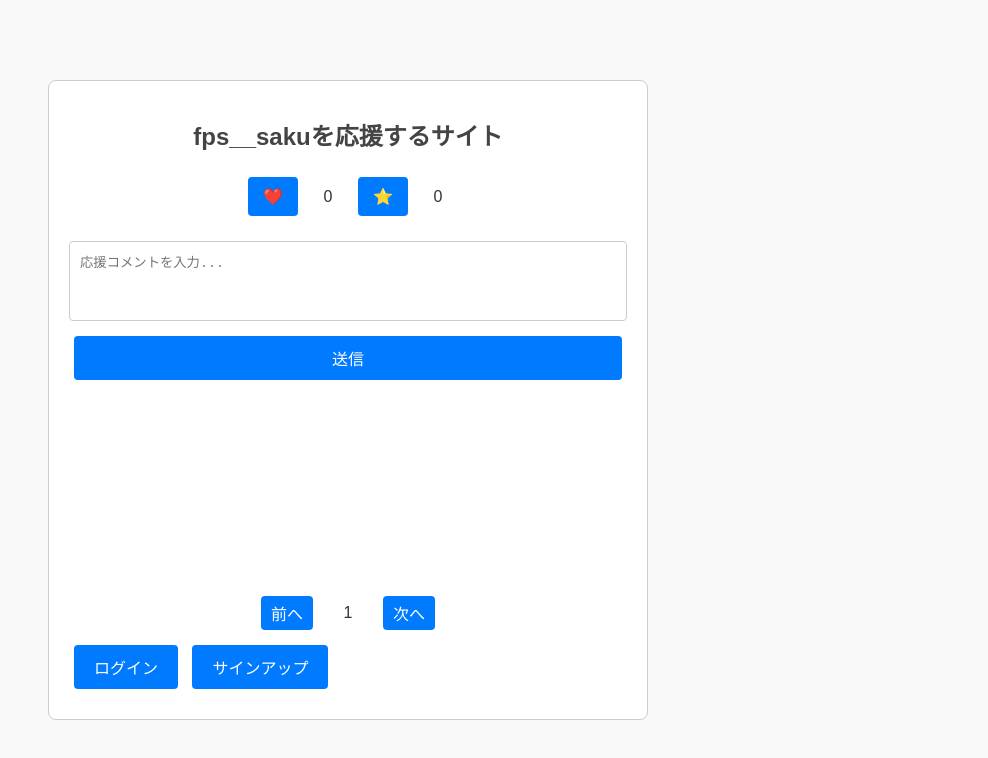
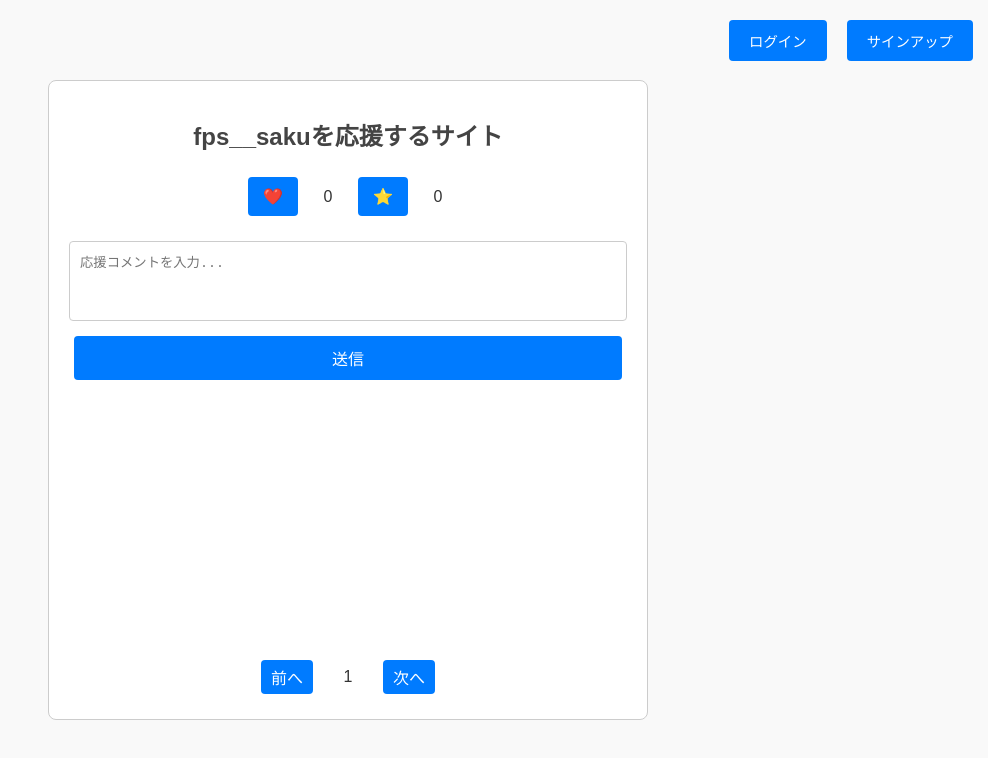
Before and after one commit to yosshiy1308hs/fps__saku_fan, a plain HTML site: page index.html in a window 1280 px wide. Shown: the whole page, without its empty margins (292-1280 px from the left). Drawn offline with nearby package versions, Linux system fonts and the light colour scheme; no server answers.

Commit message:
modified:   styles.css

```diff
--- a/styles.css
+++ b/styles.css
@@ -165,6 +165,29 @@ textarea {
     background-color: #0056b3;
 }
 
+#auth-navigation {
+    position: absolute;
+    top: 10px; /* ページ上部からの距離 */
+    right: 10px; /* ページ右端からの距離 */
+    display: flex;
+    gap: 10px; /* ボタン間の間隔 */
+}
+
+.auth-btn {
+    display: inline-block;
+    padding: 10px 20px;
+    background-color: #007bff;
+    color: #fff;
+    text-decoration: none;
+    border-radius: 4px;
+    text-align: center;
+    font-size: 0.9em;
+}
+
+.auth-btn:hover {
+    background-color: #0056b3;
+}
+
 /* レスポンシブ対応 */
 @media (max-width: 768px) {
     .container {
```
